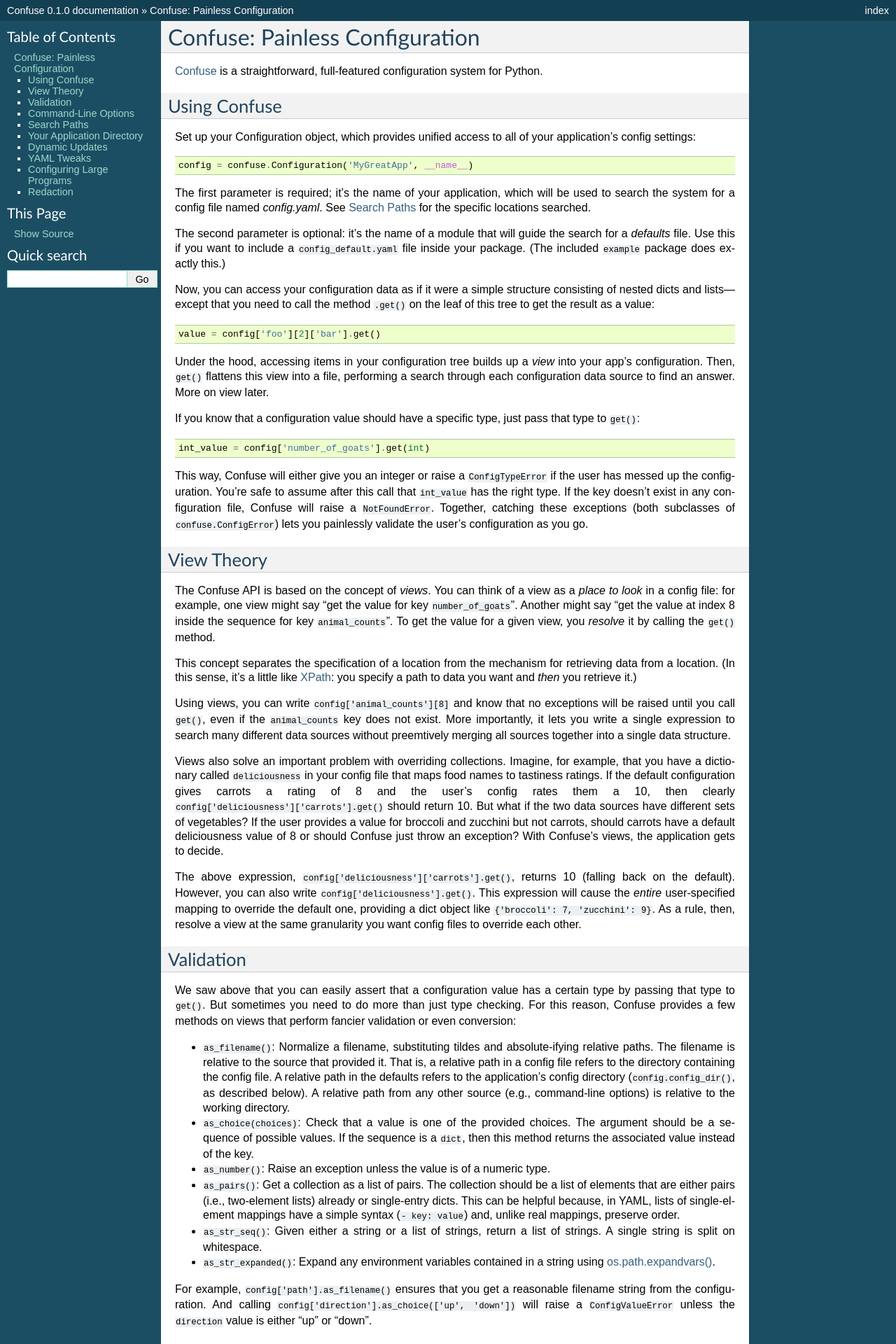
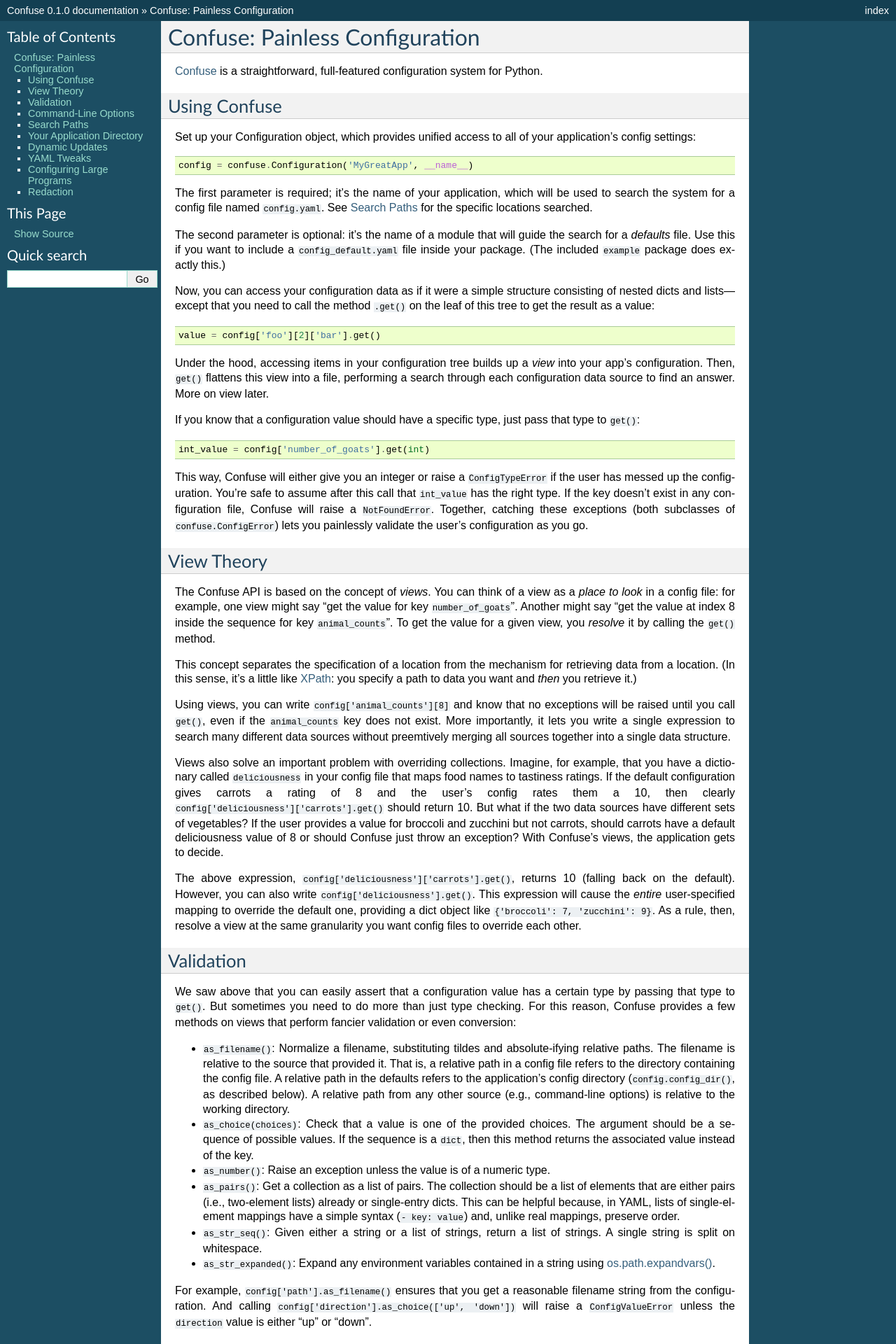
Before and after one commit to beetbox/confuse, a Sphinx documentation site: the page built from docs/index.rst, in a window 1280 px wide. Shown: the top 1920 px of the page at 70% size. Built offline with Sphinx 7.4.7, drawn with Linux system fonts in a browser that asks for light colours.

Commit message:
Consistent delimiters for filenames

```diff
--- a/docs/index.rst
+++ b/docs/index.rst
@@ -16,7 +16,7 @@
     config = confuse.Configuration('MyGreatApp', __name__)
 
 The first parameter is required; it’s the name of your application, which
-will be used to search the system for a config file named `config.yaml`.
+will be used to search the system for a config file named ``config.yaml``.
 See :ref:`Search Paths` for the specific locations searched.
 
 The second parameter is optional: it’s the name of a module that will
```
